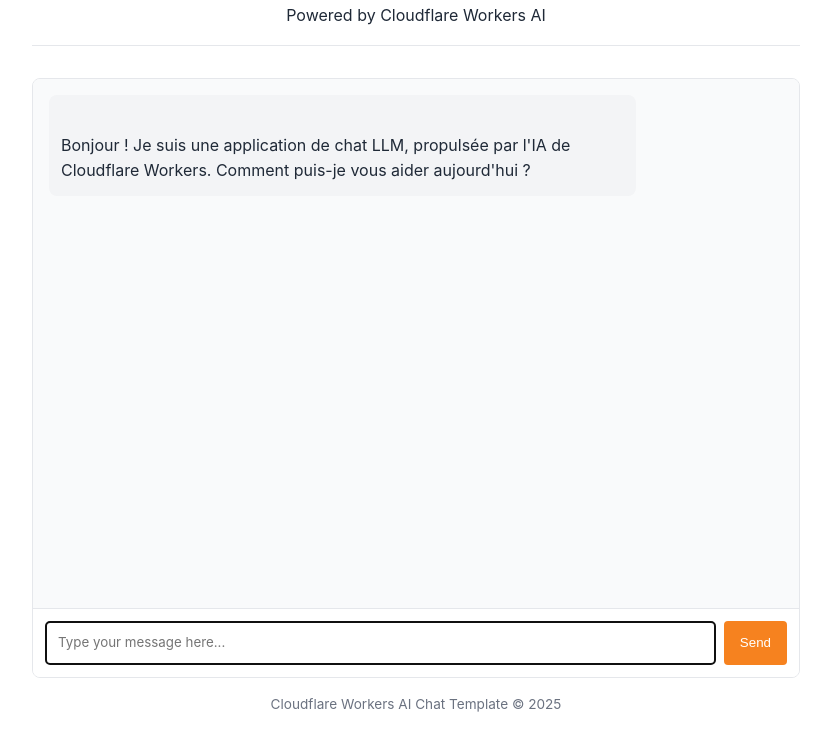
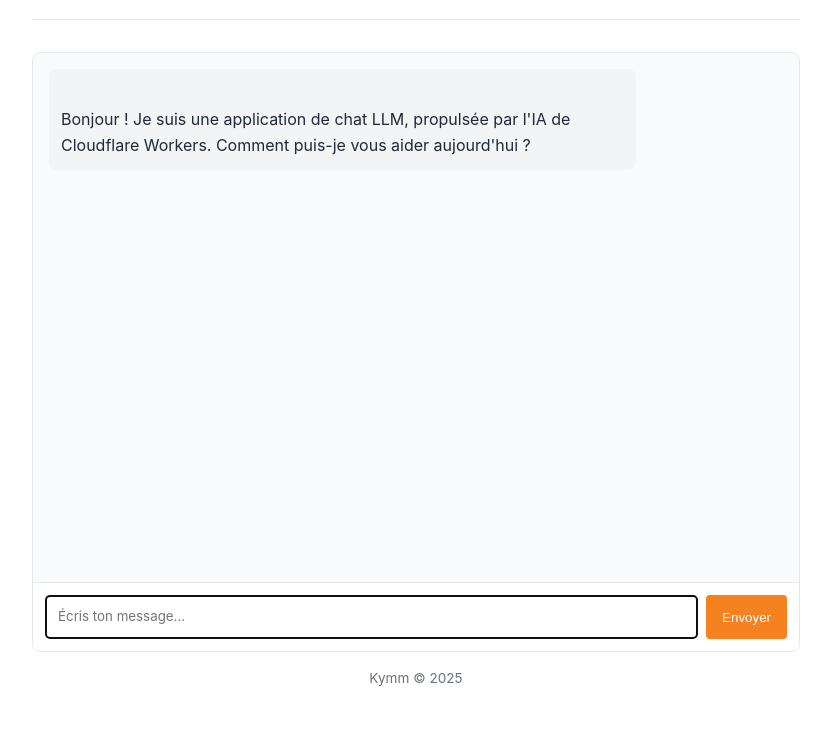
Before and after one commit to MickaKymm95/llm-chat-app-template, a website: page public/index.html in a window 1280 px wide. Shown: the part 67-800 px from the top of the page, without its empty margins (224-1055 px from the left). Drawn offline with Linux system fonts and the light colour scheme.

Commit message:
Translate chat interface text to French
Updated text in the chat interface to French.

```diff
--- a/public/index.html
+++ b/public/index.html
@@ -145,7 +145,6 @@
 	<body>
 		<header>
 			<h1>Cloudflare AI Chat</h1>
-			<p>Powered by Cloudflare Workers AI</p>
 		</header>
 
 		<div class="chat-container">
@@ -158,22 +157,22 @@
 			</div>
 
 			<div class="typing-indicator" id="typing-indicator">
-				AI is thinking...
+				L'IA réfléchit...
 			</div>
 
 			<div class="message-input">
 				<textarea
 					id="user-input"
-					placeholder="Type your message here..."
+					placeholder="Écris ton message..."
 					rows="1"
 					autofocus
 				></textarea>
-				<button id="send-button">Send</button>
+				<button id="send-button">Envoyer</button>
 			</div>
 		</div>
 
 		<footer>
-			<p>Cloudflare Workers AI Chat Template &copy; 2025</p>
+			<p>Kymm &copy; 2025</p>
 		</footer>
 
 		<!-- Chat app script -->
```
